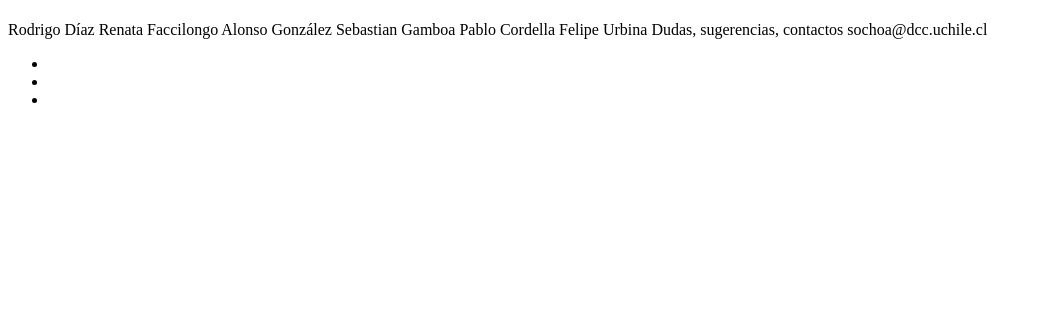
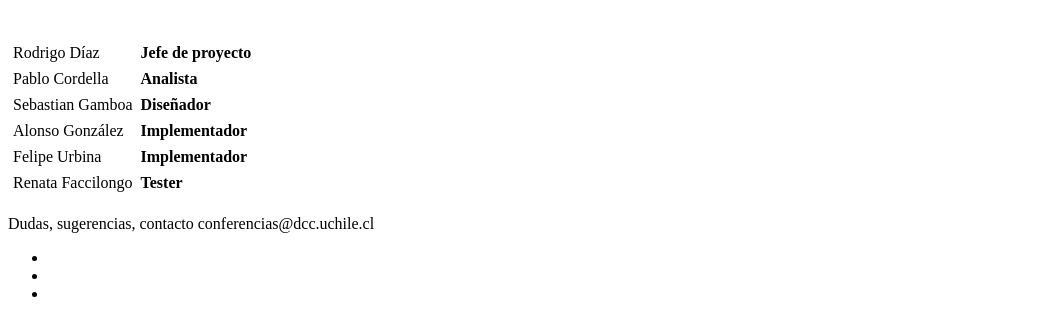
Before and after one commit to sagmor/portal-videoconferencias, a CakePHP app: template app/views/pages/about.ctp in a window 1280 px wide. Shown: the part 80-416 px from the top of the page, without its empty margins (0-1041 px from the left). Run offline with PHP 8.4 and a stand-in for CakePHP, Linux system fonts and the light colour scheme; the template is opened without the code that fills it, so the values that code supplies are empty; some libraries are stand-ins or nearby versions.

Commit message:
about us

```diff
--- a/app/views/pages/about.ctp
+++ b/app/views/pages/about.ctp
@@ -1,9 +1,13 @@
 <h1><?php __('us')?></h1>
-Rodrigo Díaz
-Renata Faccilongo
-Alonso González
-Sebastian Gamboa
-Pablo Cordella
-Felipe Urbina
+<br/>
+<table cellpadding="3">
+<tr><td>Rodrigo Díaz</td><td><strong>Jefe de proyecto</strong></td></tr>
+<tr><td>Pablo Cordella</td><td><strong>Analista</strong></td></tr>
+<tr><td>Sebastian Gamboa</td><td><strong>Diseñador</strong></td></tr>
+<tr><td>Alonso González</td><td><strong>Implementador</strong></td></tr>
+<tr><td>Felipe Urbina</td><td><strong>Implementador</strong></td></tr>
+<tr><td>Renata Faccilongo</td><td><strong>Tester</strong></td></tr>
 
-Dudas, sugerencias, contactos sochoa@dcc.uchile.cl
+</table>
+<br/>
+Dudas, sugerencias, contacto conferencias@dcc.uchile.cl
```
